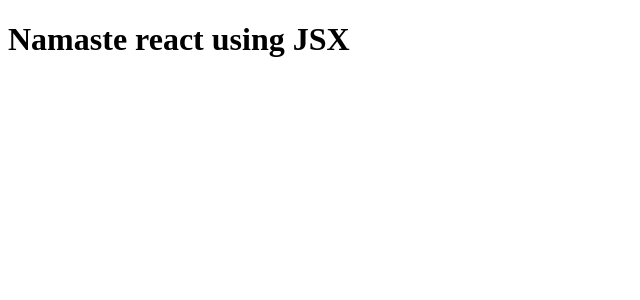
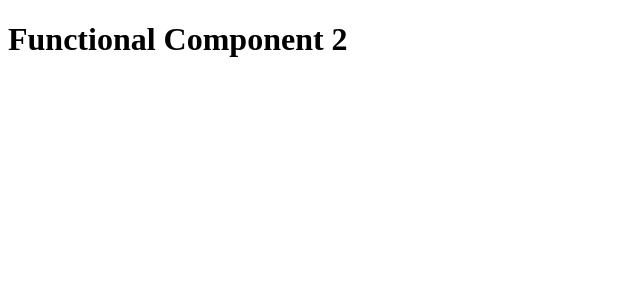
Before and after one commit to arunkdorai/React, a React (Vite) app in the folder Namaste-React/: page / in a window 1280 px wide. Shown: the top 300 px of the page, without its empty margins (0-640 px from the left). Built offline with nearby package versions, Linux system fonts and the light colour scheme.

Commit message:
Rendering function component

```diff
--- a/Namaste-React/App.js
+++ b/Namaste-React/App.js
@@ -23,8 +23,12 @@ const HeadingComponent = () => {
   return <h1>Namaste React Functional Component</h1>;
 };
 
-const HeadingComponent2 = () => <h1>Functional Component 2</h1>;
+const HeadingComponent2 = () => (
+  <div>
+    <h1 className="heading">Functional Component 2</h1>
+  </div>
+);
 
 const root = ReactDOM.createRoot(document.getElementById("root"));
 
-root.render(heading);
+root.render(<HeadingComponent2 />);
```
